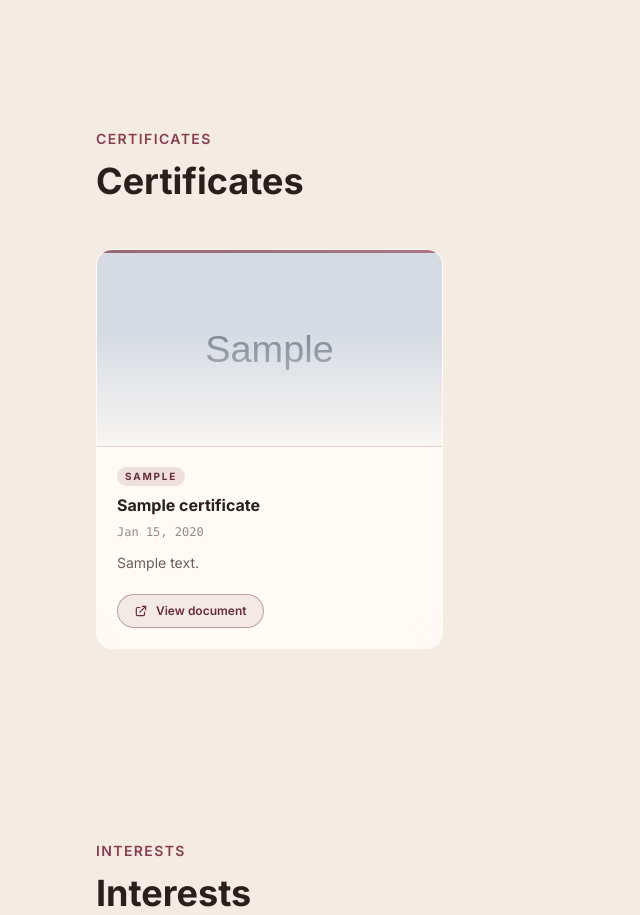
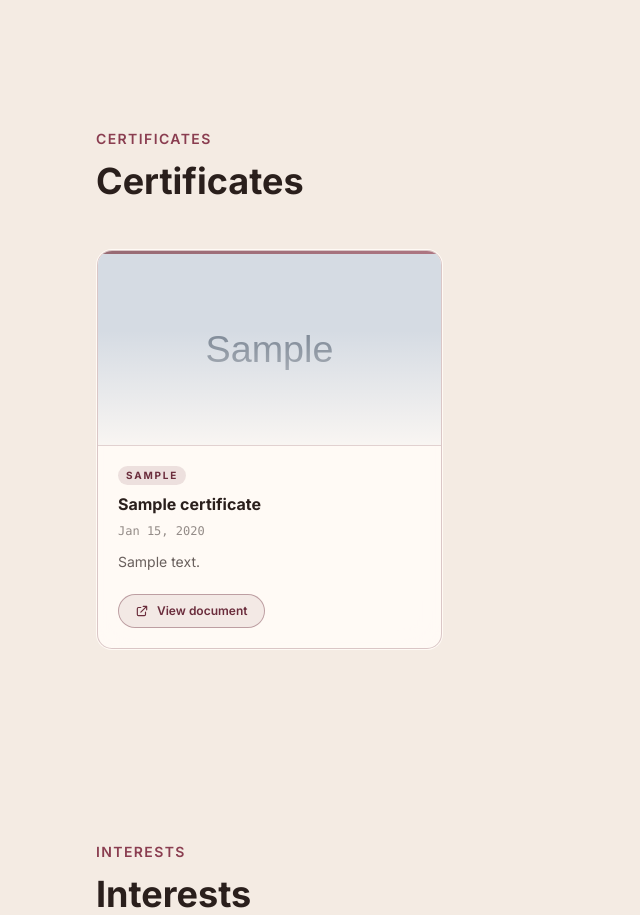
Before and after one commit to rasulbek647/my_portfolio, a Django app: page / in a window 1280 px wide. Shown: the part 3884-4799 px from the top of the page, without its empty margins (0-640 px from the left). Run offline with Django 5.2, Linux system fonts and the light colour scheme; data comes from the database, SQL or seed files in the repository; tables that the repository leaves empty hold one stand-in row (values such as "Sample post"); grey boxes marked "Sample" are stand-in pictures; some libraries are stand-ins or nearby versions.

Commit message:
style: add dynamic accent border to certificate cards

```diff
--- a/templates/resume/home.html
+++ b/templates/resume/home.html
@@ -525,8 +525,10 @@
              style="background: radial-gradient(400px circle at var(--mouse-x,50%) var(--mouse-y,50%), var(--color-accent), transparent 40%);"></div>
 
         <!-- Card Body -->
-        <article class="relative z-10 flex h-full flex-col overflow-hidden rounded-[calc(1rem-1px)]"
-                 style="background: color-mix(in srgb, var(--color-surface, #1e2030) 85%, transparent); backdrop-filter: blur(20px);">
+        <article class="relative z-10 flex h-full flex-col overflow-hidden rounded-[calc(1rem-1px)] border transition-all duration-500"
+                 style="background: color-mix(in srgb, var(--color-surface, #1e2030) 85%, transparent); backdrop-filter: blur(20px); border-color: color-mix(in srgb, var(--color-accent) 25%, transparent);"
+                 onmouseenter="this.style.borderColor='color-mix(in srgb, var(--color-accent) 70%, transparent)'"
+                 onmouseleave="this.style.borderColor='color-mix(in srgb, var(--color-accent) 25%, transparent)'">
 
           <!-- Colored top accent bar -->
           <div class="h-[3px] w-full opacity-70 group-hover:opacity-100 transition-opacity duration-300"
```
